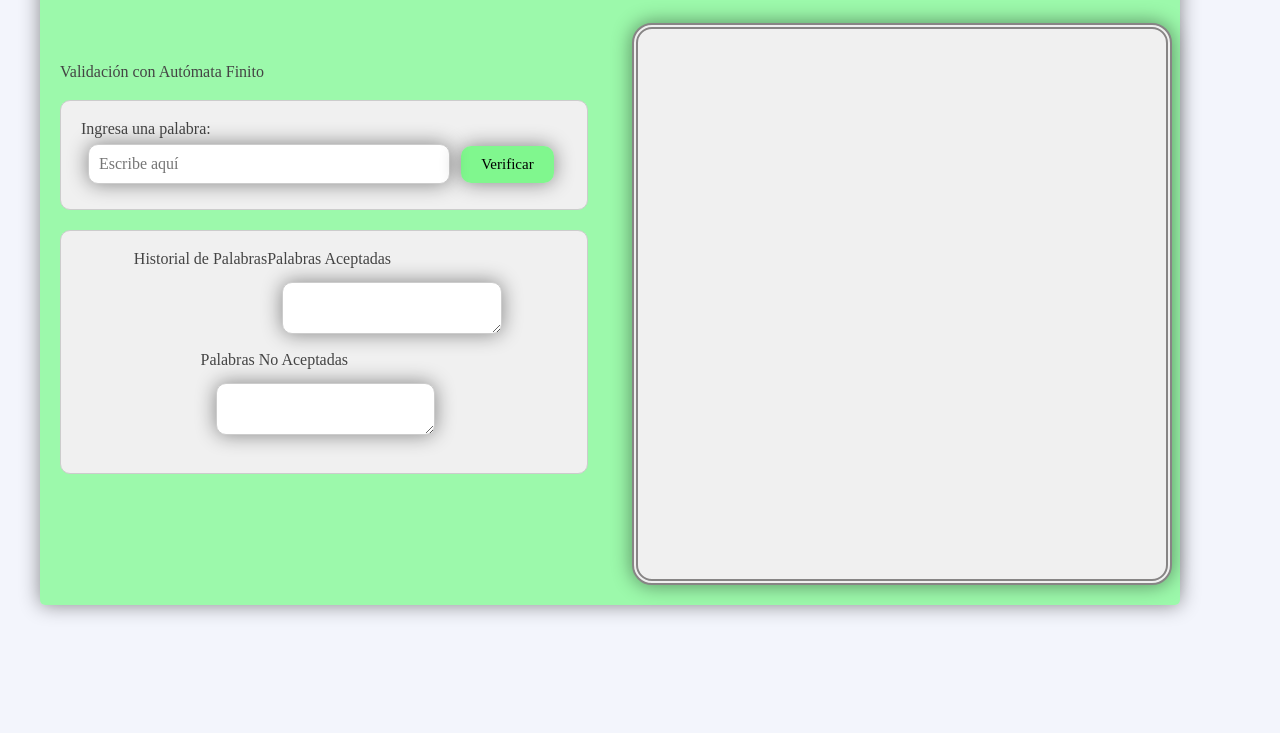
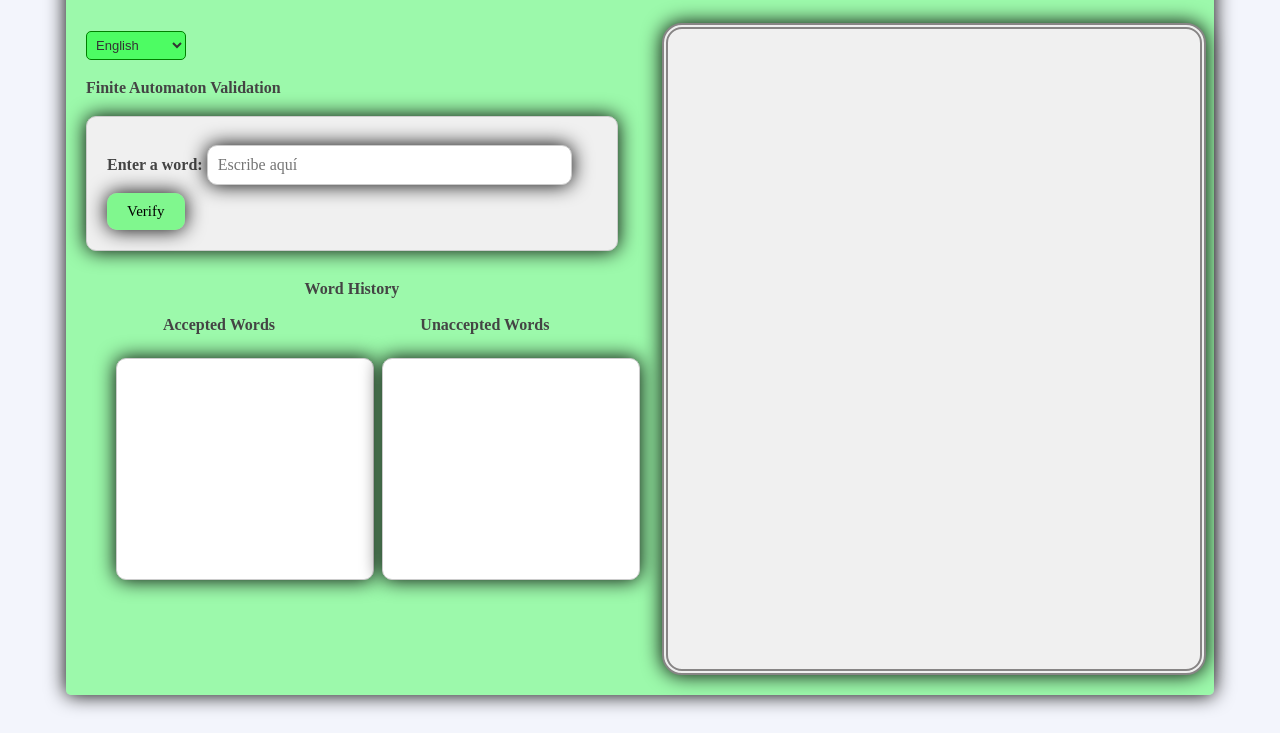
Before and after one commit to alexmdavid/Automatas, a website: page index.html in a window 1280 px wide. Shown: the part 67-800 px from the top of the page. Drawn offline with nearby package versions, Linux system fonts and the light colour scheme.

Commit message:
agregando mas idiomas a la pagina, y mejorando algunos estilos

```diff
--- /dev/null
+++ b/data/translations.json
@@ -0,0 +1,42 @@
+{
+    "en": {
+      "title_regular_phrase": "Finite Automaton Validation",
+      "label_regular_phrase": "Enter a word:",
+      "input_regular_phrase": "Write here",
+      "button_regular_phrase": "Verify",
+      "title": "Word History",
+      "accepted_word": "Accepted Words",
+      "unaccepted_word": "Unaccepted Words",
+      "title_automaton": "Automaton Graph"
+    },
+    "es": {
+      "title_regular_phrase": "Validación con Autómata Finito",
+      "label_regular_phrase": "Ingresa una palabra:",
+      "input_regular_phrase": "escribe aquí",
+      "button_regular_phrase": "Verificar",
+      "title": "Historial de Palabras",
+      "accepted_word": "Palabras Aceptadas",
+      "unaccepted_word": "Palabras No Aceptadas",
+      "title_automaton": "Grafo del Autómata"
+    },
+    "fr": {
+      "title_regular_phrase": "Validation par Automate Fini",
+      "label_regular_phrase": "Entrez un mot:",
+      "input_regular_phrase": "Ecris ici",
+      "button_regular_phrase": "Vérifier",
+      "title": "Historique des Mots",
+      "accepted_word": "Mots Acceptés",
+      "unaccepted_word": "Mots Non Acceptés",
+      "title_automaton": "Graphe de l'Automate"
+    },
+    "pt": {
+      "title_regular_phrase": "Validação com Autômato Finito",
+      "label_regular_phrase": "Digite uma palavra:",
+      "input_regular_phrase": "escreva aqui",
+      "button_regular_phrase": "Verificar",
+      "title": "Histórico de Palavras",
+      "accepted_word": "Palavras Aceitas",
+      "unaccepted_word": "Palavras Não Aceitas",
+      "title_automaton": "Grafo do Autômato"
+    }
+  }
--- a/index.html
+++ b/index.html
@@ -15,22 +15,30 @@
     <div class="main">
         <div class="container">
             <section class="column regular_phrase">
-                <h1 id="title_regular_phrase">Validación con Autómata Finito</h1>
+                <select id="languageSelector">
+                    <option value="en">English</option>
+                    <option value="es">Español</option>
+                    <option value="fr">Français</option>
+                    <option value="pt">Português</option>
+                </select>
+                <h1 style="font-weight: bold;" id="title_regular_phrase">Validación con Autómata Finito</h1>
                 <div class="box_regular_phrase">
-                    <label id="label_regular_phrase" for="input_regular_phrase">Ingresa una palabra:</label>
+                    <label style="font-weight: bold;" id="label_regular_phrase" for="input_regular_phrase">Ingresa una palabra:</label>
                     <input type="text" id="input_regular_phrase" placeholder="Escribe aquí">
                     <button id="button_regular_phrase" onclick="validarPalabra()">Verificar</button>
                 </div>
-                <div class="box_history_Expresion">
-                    <h2 style="display: contents;">Historial de Palabras</h2>
+                <div class="box_history_expresion">
+                    <h2 id="title" style="font-size: 16;">Historial de Palabras</h2>
                     <div class="word_section">
-                        <h3>Palabras Aceptadas</h3>
-                        <textarea id="accepted_words" readonly></textarea>
-                    </div>
+                        <div class="accepted_section">
+                            <h2 id="accepted_word">Palabras Aceptadas</h2>
+                            <textarea id="accepted_words" readonly></textarea>
+                        </div>
 
-                    <div class="word_section">
-                        <h3>Palabras No Aceptadas</h3>
-                        <textarea id="unaccepted_words" readonly></textarea>
+                        <div class="unaccepted_section">
+                            <h2 id="unaccepted_word">Palabras No Aceptadas</h2>
+                            <textarea id="unaccepted_words" readonly></textarea>
+                        </div>
                     </div>
                 </div>
             </section>
@@ -45,6 +53,7 @@
     </div>
 
     <script src="./js/Graph.js"></script>
+    <script src="./js/language.js"></script>
 
 </body>
 </html>
--- a/js/Graph.js
+++ b/js/Graph.js
@@ -96,7 +96,27 @@ var options = {
   edges: {
     width: 2,
     shadow: false,
+    font: {
+      size: 48,
+    },
   },
+  physics: {
+    enabled: true,
+    solver: "forceAtlas2Based",
+    forceAtlas2Based: {
+      gravitationalConstant: -100, // Puedes ajustarlo según tu preferencia
+      springConstant: 0.08, // Puedes ajustarlo según tu preferencia
+      springLength: 100, // Puedes ajustarlo según tu preferencia
+    },
+    timestep: 0.35, // Puedes ajustarlo según tu preferencia
+    stabilization: {
+      enabled: true,
+      iterations: 1000,
+      fit: true,
+    },
+
+  },
+
 };
 network = new vis.Network(container, data, options);
 
@@ -147,4 +167,7 @@ function validarPalabra() {
 
   // Limpiar el campo de entrada después de la validación
   inputElement.value = "";
+
+  // Poner el cursor en el campo de entrada
+  inputElement.focus();
 }
--- /dev/null
+++ b/js/language.js
@@ -0,0 +1,44 @@
+document.addEventListener("DOMContentLoaded", function () {
+    const languageSelector = document.getElementById("languageSelector");
+
+    // Cargar las traducciones iniciales
+    loadTranslations(languageSelector.value); // Cargar el idioma seleccionado inicialmente
+
+    // Escuchar cambios en el selector de idioma
+    languageSelector.addEventListener("change", function () {
+      const selectedLanguage = languageSelector.value;
+      loadTranslations(selectedLanguage); // Cargar traducciones según el idioma seleccionado
+    });
+
+    function loadTranslations(language) {
+      fetch(`data/translations.json`) // Ruta al archivo translations.json
+        .then((response) => response.json())
+        .then((translations) => {
+          const languageTranslations = translations[language]; // Obtener las traducciones para el idioma
+          // Aplicar las traducciones a los elementos
+          if (languageTranslations) {
+            for (const key in languageTranslations) {
+              if (languageTranslations.hasOwnProperty(key)) {
+                const element = document.getElementById(key);
+                const translation = languageTranslations[key];
+                // Verificar si el elemento existe antes de cambiar su contenido
+                if (element) {
+                  // Si es una etiqueta de entrada, actualiza su atributo "for" en lugar del contenido
+                  if (element.tagName === "LABEL" && element.hasAttribute("for")) {
+                    const inputElement = document.getElementById(element.getAttribute("for"));
+                    if (inputElement) {
+                      element.textContent = translation;
+                    }
+                  } else {
+                    element.textContent = translation;
+                  }
+                }
+              }
+            }
+          }
+        })
+        .catch((error) => console.error("Error loading translations:", error));
+    }
+
+
+  });
--- a/package.json
+++ b/package.json
@@ -1,5 +1,6 @@
 {
   "dependencies": {
+    "http-server": "^14.1.1",
     "vis-network": "^9.1.7"
   }
 }
--- a/style.css
+++ b/style.css
@@ -15,14 +15,32 @@ body {
 .container {
     display: flex;
     justify-content: space-between; /* Alinea los elementos a los extremos */
-    gap: 20px;
-    width: 95%;
-    max-width: 1200px;
+    gap: 10px;
+    width: 100%;
+    margin: 0 auto;
     background-color: #00ff1e5c;
     border-radius: 5px;
     box-shadow: 0px 0px 10px rgba(0, 0, 0, 0.35);
     padding: 20px;
     box-sizing: border-box;
+}
+
+/* Agregar estilos para el selector de idioma */
+#languageSelector {
+    width: 100px;
+    padding: 5px;
+    font-size: 13px;
+    border: 1px solid #ccc;
+    border-radius: 5px;
+    border-color: green;
+    background-color: #00ff1e81;
+    color: #333;
+}
+
+#languageSelector option {
+    background-color: rgb(151, 236, 22);
+    color: rgb(48, 84, 48);
+    color;
 }
 
 /* Estilos de la primera sección (lado izquierdo) */
@@ -56,8 +74,8 @@ body {
     cursor: pointer;
     width: 70%;
     padding: 10px;
-    margin: 7px;
-    margin-bottom: 5px;
+    margin-top:8px;
+    margin-bottom: 8px;
     font-size: 16px;
     border: 1px solid #ccc;
     border-radius: 10px;
@@ -93,9 +111,31 @@ body {
     transform: scale(1.1);
 }
 
-#unaccepted_words, #accepted_words {
-    width: 80%;
-    height: 30px;
+.word_section {
+    display: flex;
+    justify-content: space-between; /* Espacio entre las dos columnas */
+  }
+
+  .accepted_section,
+  .unaccepted_section {
+    align-items: start;
+    flex: 0 1 calc(47% - 10px); /* Ancho del 50% con espacio entre columnas */
+    margin: 0px 15px; /* Margen opcional entre las columnas */
+  }
+
+  .box_history_expresion h2 {
+    text-align: center;
+    margin: 10px;
+    font-weight: bold;
+  }
+
+  /* Aplicar estilos específicos a los textareas si es necesario */
+  #accepted_words,
+  #unaccepted_words {
+    width: 100%; /* Ancho completo de las áreas de texto */
+    height: 200px; /* Altura ajustada según tus necesidades */
+    font-size: 16px;
+    resize: none;
     padding: 10px;
     margin: 15px;
     font-size: 16px;
@@ -105,6 +145,20 @@ body {
     color: #333;
     overflow-y: auto;
 }
+
+/* Estilos del historial de expresiones */
+.box_history_Expresion {
+    display: flex;
+    flex-wrap: wrap;
+    justify-content: center;
+    align-content: space-around;
+    background-color: #f0f0f0;
+    border-radius: 20px;
+    border: 1px solid #ccc;
+    border-radius: 10px; /* Redondear los bordes */
+    padding: 20px;
+}
+
 
 /* Estilos de la segunda sección (lado derecho) */
 .graph_automaton {
@@ -128,39 +182,20 @@ body {
 #box_automaton {
     display: flex;
     width: 100%; /* Ocupa todo el ancho disponible */
-    height: 550px;
+    height: 80vh;
+    margin: 0 auto;
     border: 6px double #878585;
     background-color: #f0f0f0;
     border-radius: 20px;
 }
 
-/* Estilos del historial de expresiones */
-.box_history_Expresion {
-    display: flex;
-    flex-wrap: wrap;
-    justify-content: center;
-    align-content: space-around;
-    background-color: #f0f0f0;
-    border-radius: 20px;
-    border: 1px solid #ccc;
-    border-radius: 10px; /* Redondear los bordes */
-    padding: 20px;
-}
-
-/* Estilos de las secciones de palabras aceptadas y no aceptadas */
-.accepted_words, .unaccepted_words {
-    width: 100%; /* Ocupa todo el ancho disponible */
-    height: 45%;
-    border-radius: 10px;
-    background-color: rgb(249, 255, 255);
-}
-
 .container,
-#box_regular_phrase,
+.box_regular_phrase,
 #input_regular_phrase,
 #button_regular_phrase,
+.box_history_Expresion,
 #accepted_words,
 #unaccepted_words,
 #box_automaton {
-    box-shadow: 0px 0px 20px rgba(0, 0, 0, 0.45);
+    box-shadow: 0px 0px 20px rgba(0, 0, 0, 2.1);
 }
```
Also changed, not shown: 2 other files.
